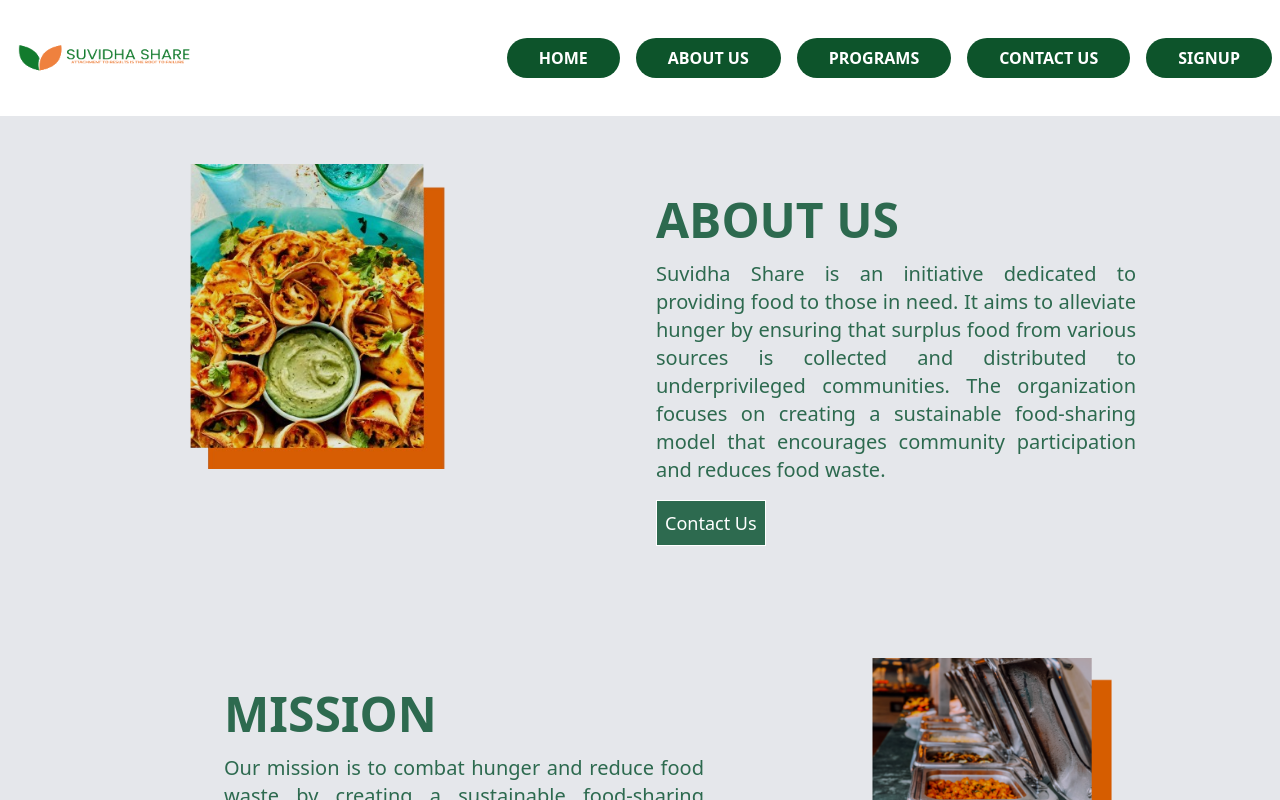
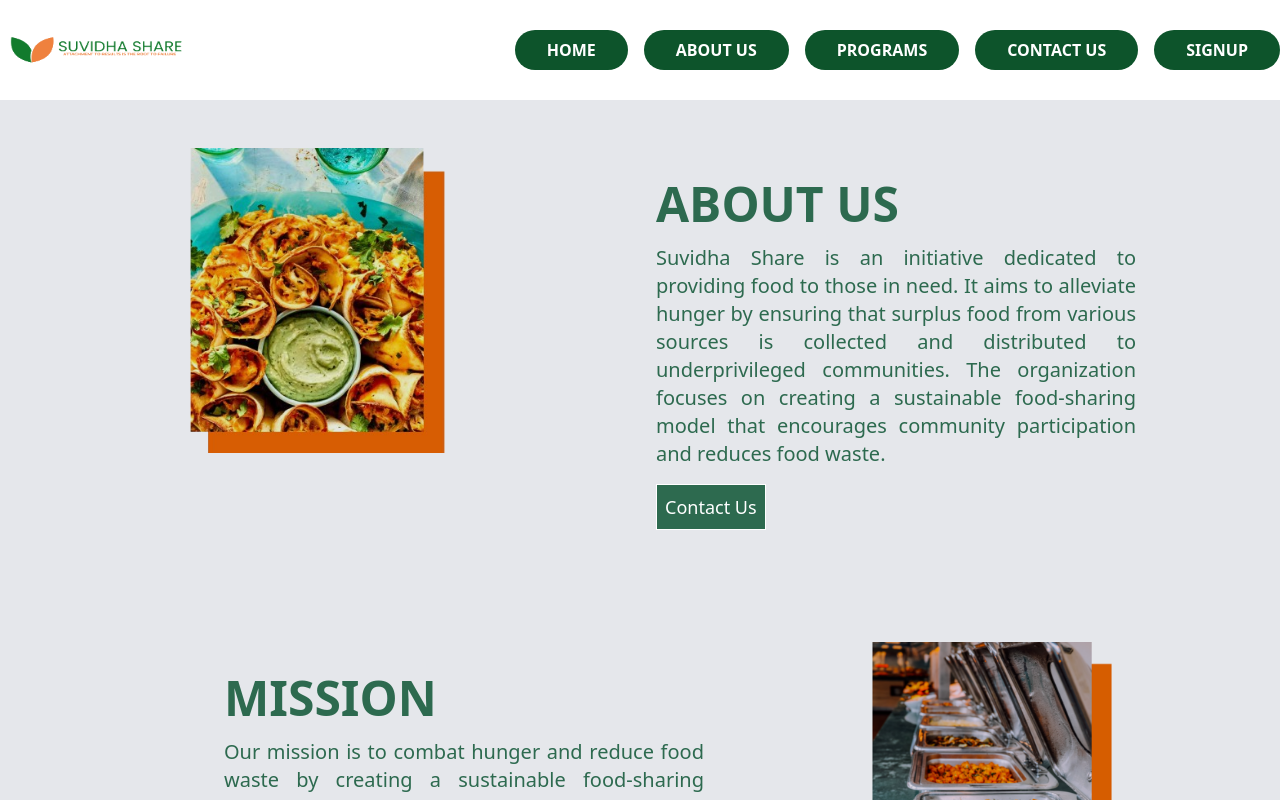
Before and after one commit to rajakokate/SuvidhaShare, a React (Vite) app in the folder frontend/: page /aboutus in a window 1280 px wide. Shown: the top 800 px of the page. Built offline with nearby package versions, Linux system fonts and the light colour scheme.

Commit message:
Fixed padding in nav bar

```diff
--- a/frontend/src/components/navbar.jsx
+++ b/frontend/src/components/navbar.jsx
@@ -4,7 +4,7 @@
 
 const Navbar = () => {
   return (
-    <nav className="flex justify-between items-center p-2 bg-white shadow-md">
+    <nav className="flex justify-between items-center bg-white shadow-md">
       <div className="flex items-center gap-2">
         <img src={Logo} alt="User Profile" className=" w-48 h-25 bg-white" />
         <span className="text-gray-700 font-semibold text-lg"></span>
```
